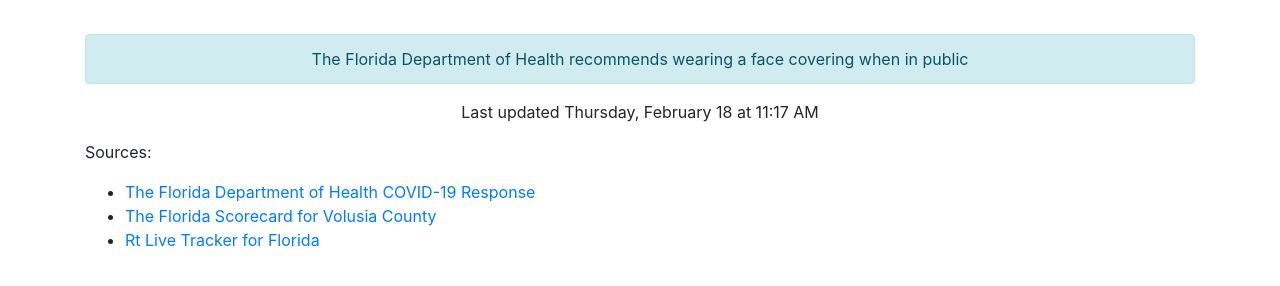
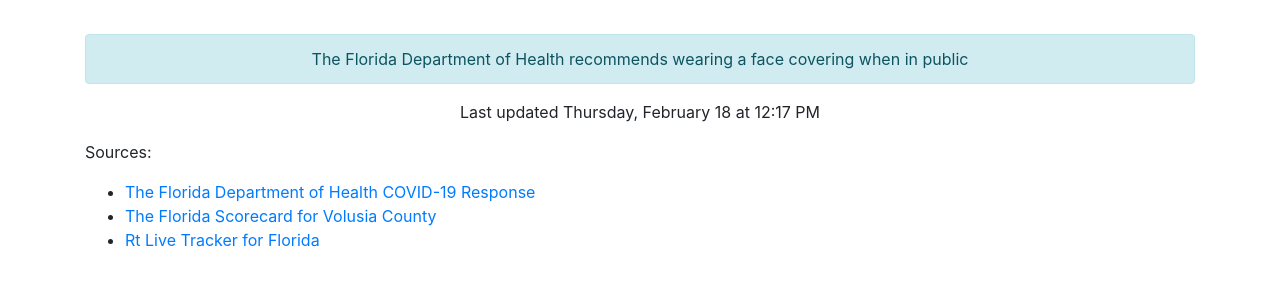
Before and after one commit to thinkjson/timeforchurch, a Jekyll site: the page built from index.md, in a window 1280 px wide. Shown: the part 544-830 px from the top of the page. Built offline with Jekyll 4.4.1, drawn with Linux system fonts in a browser that asks for light colours; our own code applies the rules of GitHub Pages for plain Markdown files.

Commit message:
Updating data

```diff
--- a/_includes/data.html
+++ b/_includes/data.html
@@ -10,4 +10,4 @@
     <div class="outcome text-success">YES</div>
     <div class="alert alert-info" role="alert">The Florida Department of Health recommends wearing a face covering when in public</div>
 
-    <p>Last updated Thursday, February 18 at 11:17 AM</p>
+    <p>Last updated Thursday, February 18 at 12:17 PM</p>
```
